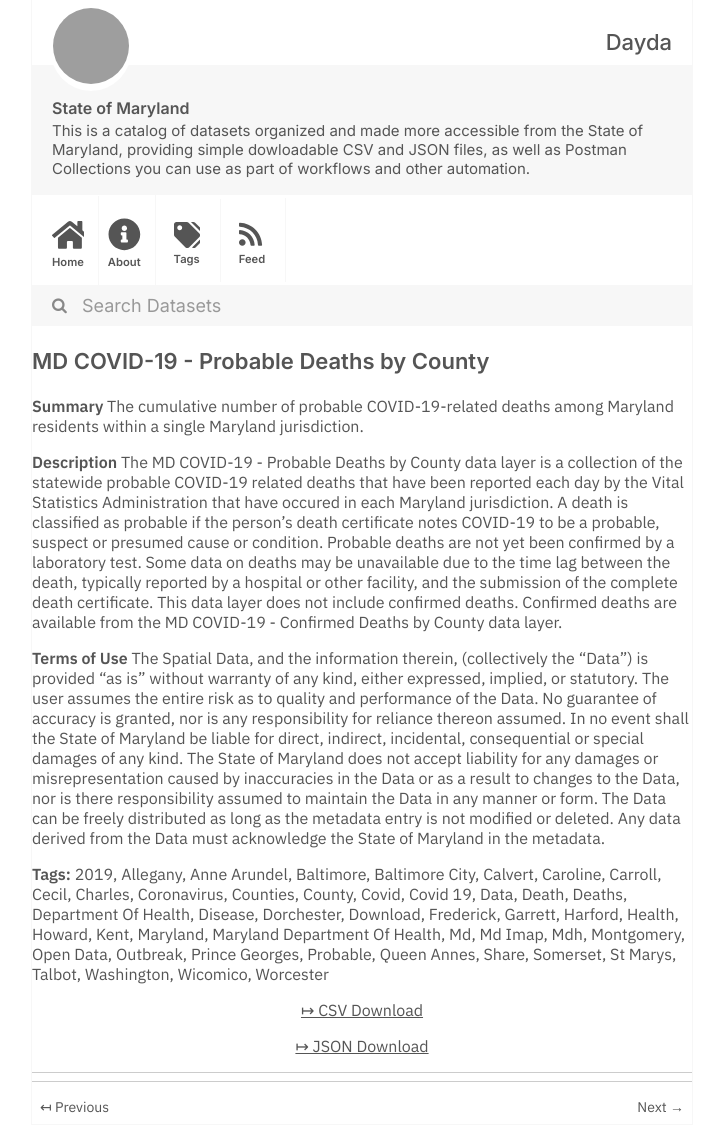
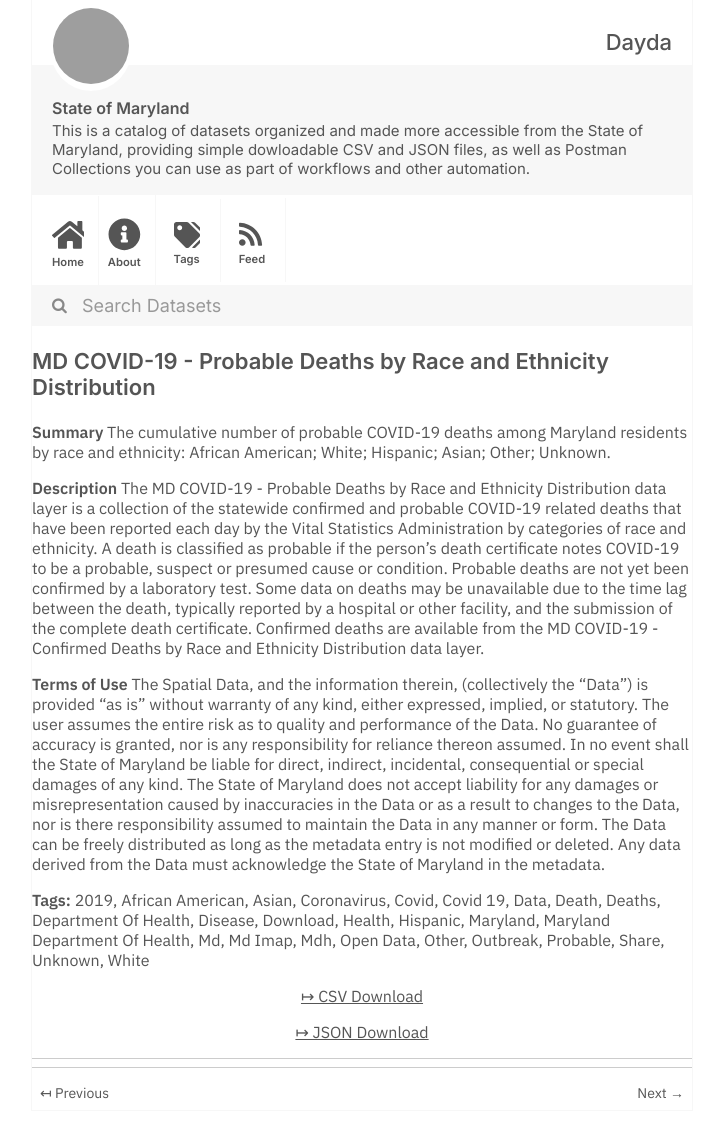
Before and after one commit to dayda-entities/state-of-maryland, a Jekyll site: the page built from _posts/2020-11-10-md-covid-19-probable-deaths-by.md, in a window 1280 px wide. Shown: the whole page, without its empty margins (278-998 px from the left). Built offline with Jekyll 4.4.1, drawn with Linux system fonts in a browser that asks for light colours; grey boxes are pictures that could not be loaded.

Commit message:
Publish Data

```diff
--- a/_posts/2020-11-10-md-covid-19-probable-deaths-by.md
+++ b/_posts/2020-11-10-md-covid-19-probable-deaths-by.md
@@ -1,23 +1,14 @@
 ---
-title: MD COVID-19 - Probable Deaths by County
-created: '2020-11-10T17:25:47.142520'
-modified: '2020-12-04T19:15:20.564461'
+title: MD COVID-19 - Probable Deaths by Race and Ethnicity Distribution
+created: '2020-11-10T17:25:51.296485'
+modified: '2020-12-04T19:15:24.425088'
 state: active
 type: dataset
 tags:
   - '2019'
-  - Allegany
-  - Anne Arundel
-  - Baltimore
-  - Baltimore City
-  - Calvert
-  - Caroline
-  - Carroll
-  - Cecil
-  - Charles
+  - African American
+  - Asian
   - Coronavirus
-  - Counties
-  - County
   - Covid
   - Covid 19
   - Data
@@ -25,45 +16,34 @@ tags:
   - Deaths
   - Department Of Health
   - Disease
-  - Dorchester
   - Download
-  - Frederick
-  - Garrett
-  - Harford
   - Health
-  - Howard
-  - Kent
+  - Hispanic
   - Maryland
   - Maryland Department Of Health
   - Md
   - Md Imap
   - Mdh
-  - Montgomery
   - Open Data
+  - Other
   - Outbreak
-  - Prince Georges
   - Probable
-  - Queen Annes
   - Share
-  - Somerset
-  - St Marys
-  - Talbot
-  - Washington
-  - Wicomico
-  - Worcester
+  - Unknown
+  - White
 groups:
   - Local Government
-csv_url: 'https://opendata.maryland.gov/api/views/wq6m-r5s6/rows.csv?accessType=DOWNLOAD'
+csv_url: 'https://opendata.maryland.gov/api/views/xtrn-8azc/rows.csv?accessType=DOWNLOAD'
 json_url: >-
-  https://opendata.maryland.gov/api/views/wq6m-r5s6/rows.json?accessType=DOWNLOAD
+  https://opendata.maryland.gov/api/views/xtrn-8azc/rows.json?accessType=DOWNLOAD
 layout: post
 
 ---
 <b>Summary</b>
-The cumulative number of probable COVID-19-related deaths among Maryland residents within a single Maryland jurisdiction.
+The cumulative number of probable COVID-19 deaths among Maryland residents by race and ethnicity: African American; White; Hispanic; Asian; Other; Unknown.
 
 <b>Description</b>
-The MD COVID-19 - Probable Deaths by County data layer is a collection of the statewide probable COVID-19 related deaths that have been reported each day by the Vital Statistics Administration that have occured in each Maryland jurisdiction. A death is classified as probable if the person's death certificate notes COVID-19 to be a probable, suspect or presumed cause or condition. Probable deaths are not yet been confirmed by a laboratory test. Some data on deaths may be unavailable due to the time lag between the death, typically reported by a hospital or other facility, and the submission of the complete death certificate. This data layer does not include confirmed deaths. Confirmed deaths are available from the MD COVID-19 - Confirmed Deaths by County data layer.
+The MD COVID-19 - Probable Deaths by Race and Ethnicity Distribution data layer is a collection of the statewide confirmed and probable COVID-19 related deaths that have been reported each day by the Vital Statistics Administration by categories of race and ethnicity. A death is classified as probable if the person's death certificate notes COVID-19 to be a probable, suspect or presumed cause or condition. Probable deaths are not yet been confirmed by a laboratory test. Some data on deaths may be unavailable due to the time lag between the death, typically reported by a hospital or other facility, and the submission of the complete death certificate. Confirmed deaths are available from the MD COVID-19 - Confirmed Deaths by Race and Ethnicity Distribution data layer.
 
 <b>Terms of Use</b>
 The Spatial Data, and the information therein, (collectively the "Data") is provided "as is" without warranty of any kind, either expressed, implied, or statutory. The user assumes the entire risk as to quality and performance of the Data. No guarantee of accuracy is granted, nor is any responsibility for reliance thereon assumed. In no event shall the State of Maryland be liable for direct, indirect, incidental, consequential or special damages of any kind. The State of Maryland does not accept liability for any damages or misrepresentation caused by inaccuracies in the Data or as a result to changes to the Data, nor is there responsibility assumed to maintain the Data in any manner or form. The Data can be freely distributed as long as the metadata entry is not modified or deleted. Any data derived from the Data must acknowledge the State of Maryland in the metadata.
```
